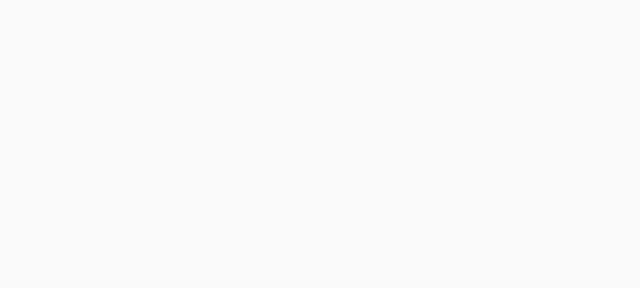
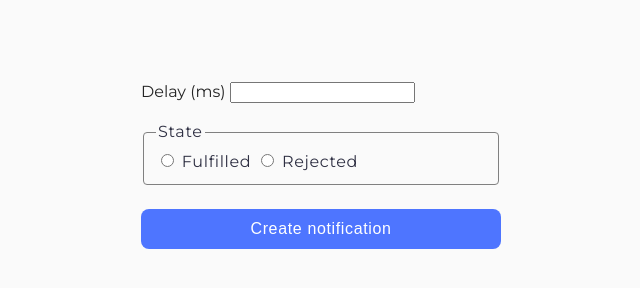
Before and after one commit to yaraaos/goit-advancedjs-hw-02, a plain HTML site: page 2-snackbar.html in a window 1280 px wide. Shown: the whole page, without its empty margins (319-959 px from the left). Drawn offline with Linux system fonts and the light colour scheme.

Commit message:
Deploying to gh-pages from @ yaraaos/goit-advancedjs-hw-02@42b9b2a469c2845c8dda069e7f65ac83c2c81b0e 🚀

```diff
--- a/2-snackbar.html
+++ b/2-snackbar.html
@@ -4,10 +4,32 @@
     <meta charset="UTF-8" />
     <meta http-equiv="X-UA-Compatible" content="IE=edge" />
     <meta name="viewport" content="width=device-width, initial-scale=1.0" />
-    <title>Page 3</title>
+    <title>Snackbar</title>
+    <link rel="stylesheet" crossorigin href="/goit-advancedjs-hw-02/assets/2-snackbar-zu69Byh6.css">
     <link rel="stylesheet" crossorigin href="/goit-advancedjs-hw-02/assets/styles-B9Mt8oe7.css">
   </head>
   <body>
+    <form class="form">
+      <label>
+        Delay (ms)
+        <input type="number" name="delay" required />
+      </label>
+
+      <fieldset>
+        <legend>State</legend>
+        <label>
+          <input type="radio" name="state" value="fulfilled" required />
+          Fulfilled
+        </label>
+        <label>
+          <input type="radio" name="state" value="rejected" required />
+          Rejected
+        </label>
+      </fieldset>
+
+      <button type="submit">Create notification</button>
+    </form>
+
 
   </body>
 </html>
--- /dev/null
+++ b/assets/2-snackbar-zu69Byh6.css
@@ -0,0 +1 @@
+@import"https://fonts.googleapis.com/css2?family=Montserrat:wght@400;500&display=swap";*{box-sizing:border-box}body{-webkit-font-smoothing:antialiased;-moz-osx-font-smoothing:grayscale;background-color:#fafafa;font-family:Montserrat,sans-serif}.form{display:flex;flex-direction:column;width:360px;margin:80px auto}.delay-input{display:flex;align-items:flex-start;justify-content:flex-start;flex-direction:column;gap:8px;width:360px;height:72px;font-weight:400;font-size:16px;line-height:1.5;letter-spacing:.04em;color:#2e2f42}.delay-input input{border:1px solid #808080;border-radius:4px;width:360px;height:40px;padding:8px 16px;font-weight:400;font-size:16px;line-height:1.5;letter-spacing:.04em;color:#2e2f42;background:none;transition:border-color .3s}.delay-input input:hover{border-color:#000}.delay-input input:active{border-color:#4e75ff}fieldset{margin-top:16px;margin-bottom:24px;border-radius:4px;border:1px solid #808080;font-weight:400;font-size:16px;line-height:1.5;letter-spacing:.04em;color:#2e2f42;transition:border .3s}fieldset:hover,fieldset:active{border-color:#000}.labels{display:flex;justify-content:center;gap:48px}form button{display:flex;align-items:center;justify-content:center;flex-direction:row;gap:10px;border-radius:8px;padding:8px 16px;width:360px;height:40px;background:#4e75ff;font-weight:500;font-size:16px;line-height:1.5;letter-spacing:.04em;color:#fff;transition:background .3s}form button:hover{background:#6c8cff}
```
